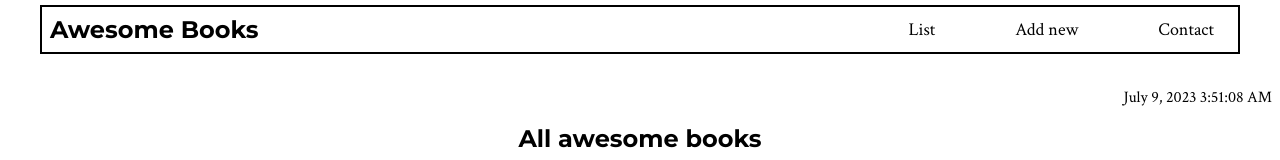
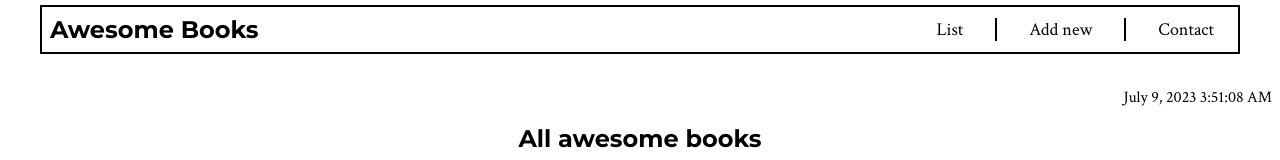
Before and after one commit to Wineshuga/AwesomeBooks, a website: page index.html in a window 1280 px wide. Shown: the top 160 px of the page. Drawn offline with Linux system fonts and the light colour scheme.

Commit message:
Add border to nav links, reduce gap

```diff
--- a/style.css
+++ b/style.css
@@ -139,8 +139,14 @@ footer {
   }
 
   nav ul {
-    gap: 5rem;
+    gap: 2rem;
     font-size: large;
+  }
+
+  .list-btn,
+  .add-new-btn {
+    border-right: 2px solid;
+    padding-right: 2rem;
   }
 
   .contact > p,
```
